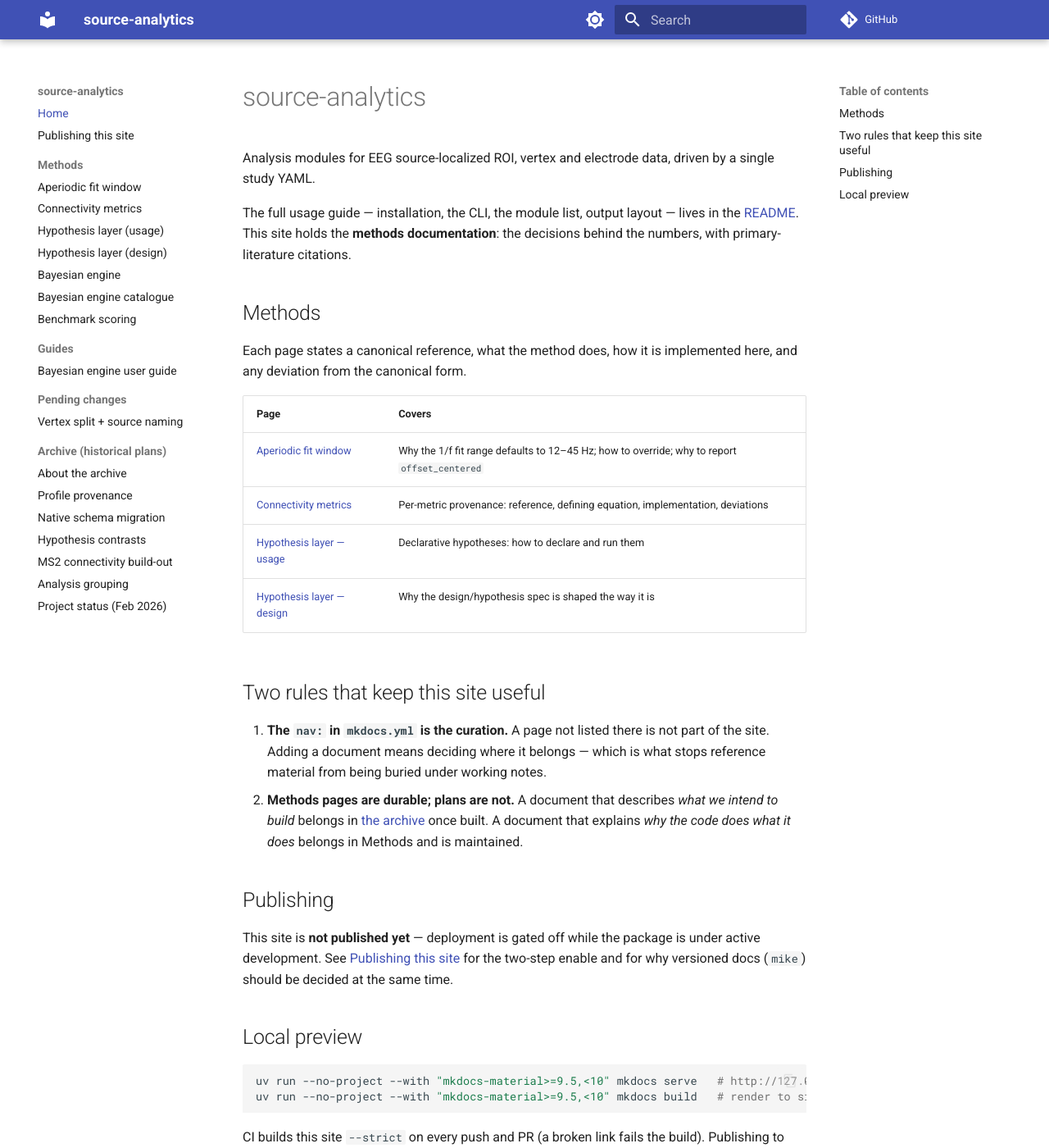
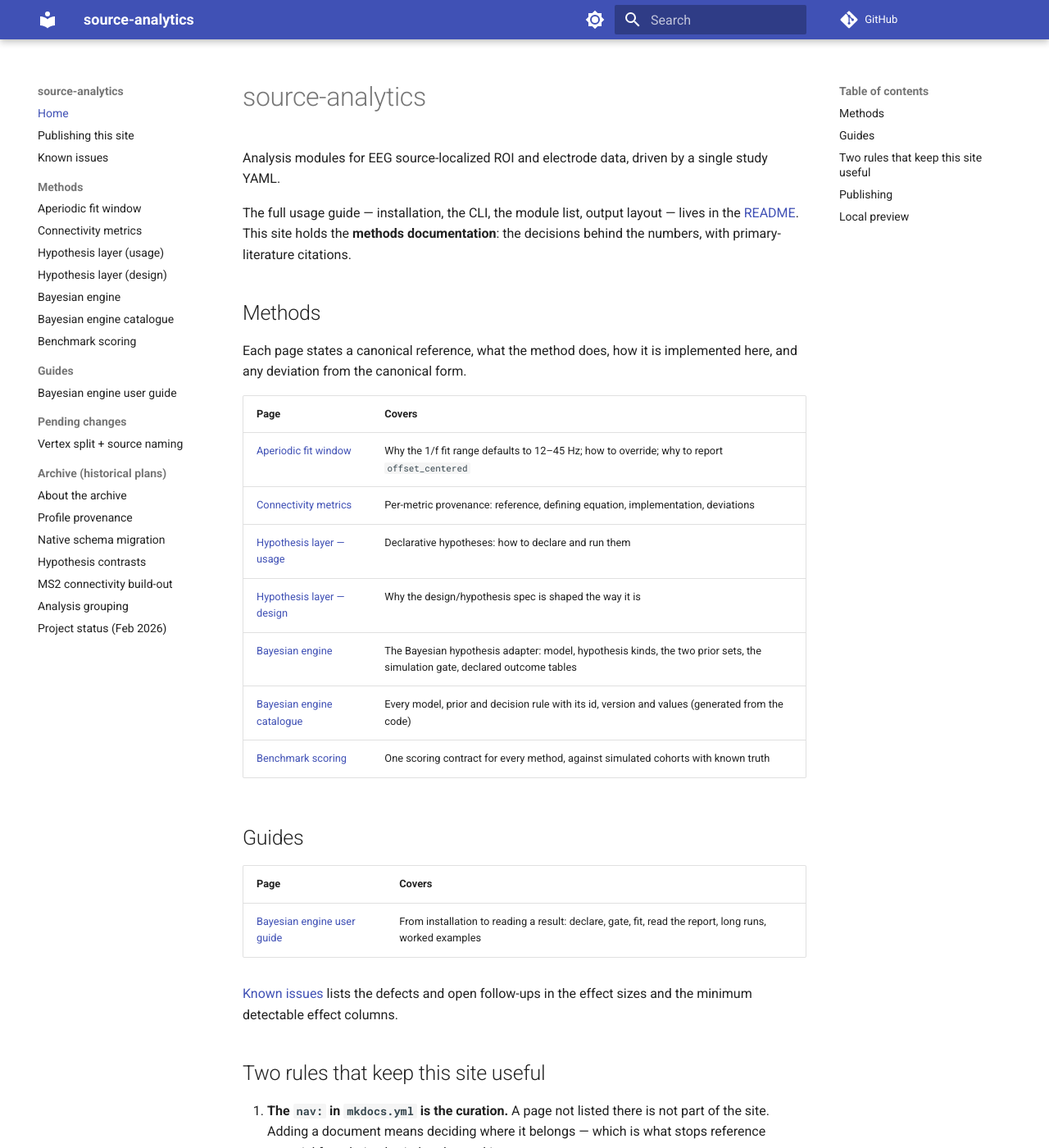
Before and after one commit to alexedmon1/source-analytics, an MkDocs documentation site: the page built from docs/index.md, in a window 1280 px wide and 1400 px high. Shown: the whole window at 82% size. Built offline with MkDocs 1.6.1 and Material for MkDocs 9.7.7, drawn with Linux system fonts in a browser that asks for light colours; comment, search, counter and statistics services are not loaded.

Commit message:
Methods site: index lists the Bayes engine, catalogue, benchmark and user guide; Known issues in the nav; no vertex
- docs/index.md: the page table gains the Bayesian engine, its catalogue and
  the benchmark; a Guides section for the Bayes user guide; a link to Known
  issues. The description no longer mentions vertex data (the vertex analyses
  are retired).
- mkdocs.yml: site description without vertex; KNOWN_ISSUES.md in the nav
  (the results-spec caveats cite it).
- BAYES_ENGINE.md: status said "no code yet"; it is implemented (v0.9.0,
  engine 2026.11.10.1 in v0.10.0). BAYES_ENGINE and BENCHMARK titles drop the
  merged feat/bayes-group branch name.

mkdocs build --strict is clean; tests/bayes/test_catalogue.py passes.

Co-Authored-By: Claude Opus 5.5 <noreply@anthropic.com>

```diff
--- a/docs/index.md
+++ b/docs/index.md
@@ -1,7 +1,7 @@
 # source-analytics
 
-Analysis modules for EEG source-localized ROI, vertex and electrode data, driven
-by a single study YAML.
+Analysis modules for EEG source-localized ROI and electrode data, driven by a
+single study YAML.
 
 The full usage guide — installation, the CLI, the module list, output layout —
 lives in the [README](https://github.com/alexedmon1/source-analytics#readme).
@@ -19,6 +19,18 @@ implemented here, and any deviation from the canonical form.
 | [Connectivity metrics](methods/CONNECTIVITY_METHODS.md) | Per-metric provenance: reference, defining equation, implementation, deviations |
 | [Hypothesis layer — usage](methods/HYPOTHESIS.md) | Declarative hypotheses: how to declare and run them |
 | [Hypothesis layer — design](methods/DESIGN_SPEC.md) | Why the design/hypothesis spec is shaped the way it is |
+| [Bayesian engine](methods/BAYES_ENGINE.md) | The Bayesian hypothesis adapter: model, hypothesis kinds, the two prior sets, the simulation gate, declared outcome tables |
+| [Bayesian engine catalogue](methods/BAYES_CATALOGUE.md) | Every model, prior and decision rule with its id, version and values (generated from the code) |
+| [Benchmark scoring](methods/BENCHMARK.md) | One scoring contract for every method, against simulated cohorts with known truth |
+
+## Guides
+
+| Page | Covers |
+|---|---|
+| [Bayesian engine user guide](guides/BAYES_USER_GUIDE.md) | From installation to reading a result: declare, gate, fit, read the report, long runs, worked examples |
+
+[Known issues](KNOWN_ISSUES.md) lists the defects and open follow-ups in the
+effect sizes and the minimum detectable effect columns.
 
 ## Two rules that keep this site useful
 
--- a/mkdocs.yml
+++ b/mkdocs.yml
@@ -1,5 +1,5 @@
 site_name: source-analytics
-site_description: Analysis modules for EEG source-localized ROI, vertex and electrode data
+site_description: Analysis modules for EEG source-localized ROI and electrode data
 repo_url: https://github.com/alexedmon1/source-analytics
 edit_uri: edit/main/docs/
 
@@ -34,6 +34,7 @@ markdown_extensions:
 nav:
   - Home: index.md
   - Publishing this site: PUBLISHING.md
+  - Known issues: KNOWN_ISSUES.md
   - Methods:
       - Aperiodic fit window: methods/APERIODIC_FIT_WINDOW.md
       - Connectivity metrics: methods/CONNECTIVITY_METHODS.md
```
Also changed, not shown: docs/methods/BAYES_ENGINE.md (+3 -2 lines), docs/methods/BENCHMARK.md (+1 -1 lines).
